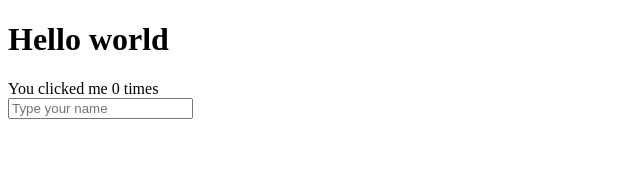
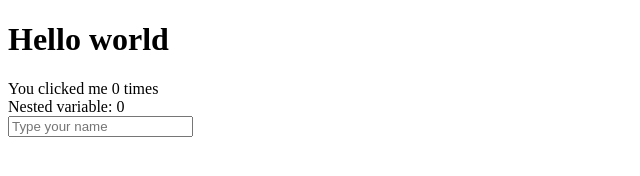
Before and after one commit to diznq/jsfw, a plain HTML site: page index.html in a window 1280 px wide. Shown: the whole page, without its empty margins (0-640 px from the left). Drawn offline with Linux system fonts and the light colour scheme.

Commit message:
nested objects

```diff
--- a/fw.js
+++ b/fw.js
@@ -11,12 +11,31 @@ class FW {
      * @param {[key: string]: any} state
      * @returns {{[key: string]: any}>
      */
-    addState(state){
+    addState(state, parent, parentPath){
+        parentPath = parentPath || ""
+        if(parentPath.startsWith(".")) parentPath = parentPath.substring(1)
         const self = this
+        // Check for nested objects
+        for (const key in state) {
+            if (Object.hasOwnProperty.call(state, key)) {
+                const element = state[key];
+                // If state contains object, wrap it into proxy as well, but with different parent path already
+                if(typeof(element) == "object"){
+                    state[key] = this.addState(element, () => {
+                        const pool = self.watchdog[key] || []
+                        typeof(parent) == "function" && parent()
+                        pool.forEach(item => item())
+                    }, parentPath + "." + key)
+                }
+            }
+        }
         return new Proxy(state, {
             set(target, key, value){
-                const pool = self.watchdog[key] || []
+                let path = parentPath + "." + key
+                if(path.startsWith(".")) path = path.substring(1)
+                const pool = self.watchdog[path] || []
                 target[key] = value
+                typeof(parent) == "function" && parent()
                 pool.forEach(item => item())
             }
         })
@@ -38,6 +57,14 @@ class FW {
         }
     }
 
+    get(state, path){
+        const parts = path.split(".")
+        let obj = state
+        let end = parts.pop()
+        while(parts.length > 0) obj=obj[parts.shift()]
+        return obj[end]
+    }
+
     /**
      * Bootstrap element
      * @param {!{[key: string]: any}} state
@@ -51,7 +78,7 @@ class FW {
             const content = element.textContent
             const matches = content.match(/\{(.*?)\}/g)
             if(matches && matches.length > 0){
-                const fix = () => element.textContent = content.replace(/\{(.*?)\}/g, (_, m) => state[m])
+                const fix = () => element.textContent = content.replace(/\{(.*?)\}/g, (_, m) => this.get(state, m))
                 matches.forEach(match => {
                     const key = match.substring(1, match.length - 1)
                     element.wd.push(this.addWatchdog(key, fix))
@@ -63,7 +90,7 @@ class FW {
         // If element is conditional, hide it if condition fails, display otherwise
         if(element.hasAttribute("if")){
             let condition = element.getAttribute("if")
-            const matches = condition.match(/\{([a-zA-Z0-9_]+)\}/g)
+            const matches = condition.match(/\{([a-zA-Z0-9_.]+)\}/g)
             condition = condition.replace(/\{(.*?)\}/g, "__STATE__.$1")
             const evaluate = () => {
                 if(condition.indexOf("return") == -1) condition = `return (${condition})`;
@@ -95,7 +122,10 @@ const state = fw.addState({
     hello: "Hello world",
     annyeong: "안녕",
     name: "",
-    count: 0
+    count: 0,
+    nested: {
+        variable: 0
+    }
 })
 
 
--- a/index.html
+++ b/index.html
@@ -9,10 +9,11 @@
 </head>
 <body>
     <div fw>
-        <div onclick="state.count++;">
+        <div onclick="state.count++; state.nested.variable+=5;">
             <h1 if="return {count}%2==0"><span>{hello}</span><span if="{name}.length > 0">, {name}!</span></h1>
             <h1 if="{count}%2==1"><span>{annyeong}</span><span if="{name}.length > 0">, {name}!</span></h1>
-            <span>You clicked me {count}</span><span if="{count}==1"> time</span><span if="{count}!=1"> times</span>
+            <span>You clicked me {count}</span><span if="{count}==1"> time</span><span if="{count}!=1"> times</span><br>
+            <span>Nested variable: {nested.variable}</span>
         </div>
         <input type="text" name="inp0" autocomplete="off" placeholder="Type your name" oninput="state.name=this.value">
     </div>
```
